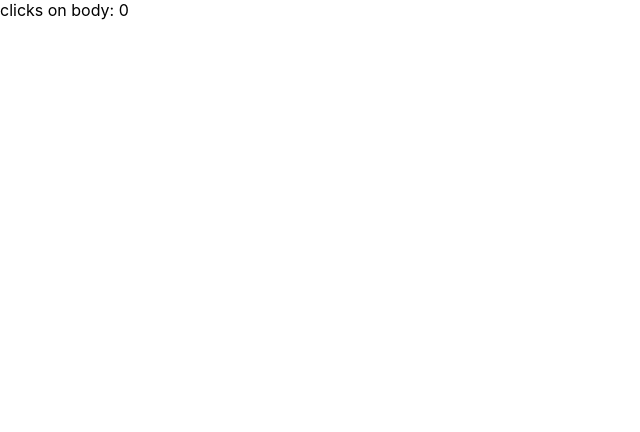
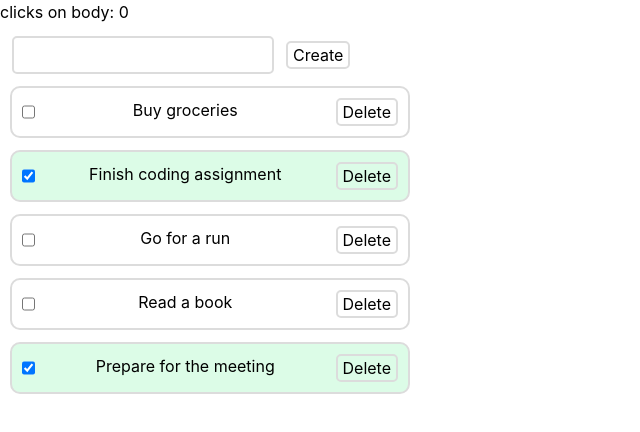
Before and after one commit to Yaroslav-Pa/freshcode-study, a React (Create React App) app: page / in a window 1280 px wide. Shown: the top 432 px of the page, without its empty margins (0-640 px from the left). Built offline with nearby package versions, Linux system fonts and the light colour scheme.

Commit message:
extra task done [custom hooks]

```diff
--- a/src/App.js
+++ b/src/App.js
@@ -1,11 +1,13 @@
 import React, { Component } from 'react';
 import './App.css';
 import Cliker from './components/Cliker';
+import Todos from './components/ToDos';
 class App extends Component {
   render() {
     return (
       <>
         <Cliker/>
+        <Todos/>
       </>
     );
   }
--- /dev/null
+++ b/src/components/ToDos/index.jsx
@@ -0,0 +1,118 @@
+import { Formik, Form, Field, ErrorMessage } from 'formik';
+import { useState } from 'react';
+import * as Yup from 'yup';
+import styles from './style.module.scss';
+const startTodos = [
+  {
+    id: 1,
+    task: 'Buy groceries',
+    completed: false,
+  },
+  {
+    id: 2,
+    task: 'Finish coding assignment',
+    completed: true,
+  },
+  {
+    id: 3,
+    task: 'Go for a run',
+    completed: false,
+  },
+  {
+    id: 4,
+    task: 'Read a book',
+    completed: false,
+  },
+  {
+    id: 5,
+    task: 'Prepare for the meeting',
+    completed: true,
+  },
+];
+
+const useToDos = (initialTodos) => {
+  const [todosArr, setTodosArr] = useState([...initialTodos]);
+
+  const createTodo = ({ task }) => {
+    const taskToAdd = {
+      id: Math.random(),
+      task,
+      completed: false,
+    };
+    setTodosArr((oldTodos) => [...oldTodos, taskToAdd]);
+  };
+
+  const setCompleted = (findId, value) => {
+    todosArr.find(({ id }) => findId === id).completed = value;
+    setTodosArr((oldTask) => [...oldTask]);
+    // setTodosArr((oldTask) =>
+    //   oldTask.map((task) => {
+    //     if (task.id === findId) {
+    //       task.completed = value;
+    //     }
+    //     return task;
+    //   })
+    // );
+  };
+
+  const deleteTask = (id) => {
+    const newArr = todosArr.filter((task) => task.id !== id);
+    setTodosArr(newArr);
+  };
+
+  return [todosArr, createTodo, setCompleted, deleteTask];
+};
+
+function Todos() {
+  const [todos, createTask, updateTask, deleteTask] = useToDos(startTodos);
+
+  const validation = Yup.object({
+    task: Yup.string()
+      .min(1, 'Must be 1 character or more')
+      .max(30, 'Must be 30 characters or less')
+      .required('Required'),
+  });
+
+  return (
+    <section>
+      <Formik
+        initialValues={{ task: '' }}
+        validationSchema={validation}
+        onSubmit={createTask}
+      >
+        <Form className="flex gap-3 m-3 items-center">
+          <Field type="text" name="task" />
+          <ErrorMessage name="task" component="div" className="text-red-400" />
+          <button type="submit">Create</button>
+        </Form>
+      </Formik>
+      <div className="flex flex-col gap-3">
+        {todos.map(({ id, task, completed }) => (
+          <section
+            key={id}
+            className={styles.toDoBlock + (completed ? ' bg-green-100' : '')}
+          >
+            <input
+              type="checkbox"
+              name="isCompleted"
+              checked={completed}
+              onChange={(e) => {
+                updateTask(id, e.target.checked);
+              }}
+            />
+            <h1>{task}</h1>
+            <button
+              onClick={() => {
+                deleteTask(id);
+              }}
+            >
+              Delete
+            </button>
+          </section>
+        ))}
+      </div>
+    </section>
+  );
+}
+
+export default Todos;
--- /dev/null
+++ b/src/components/ToDos/style.module.scss
@@ -0,0 +1,30 @@
+$color:gainsboro;
+$border: 2px solid $color;
+
+input {
+  border: $border;
+  border-radius: 5px;
+  padding: 5px;
+}
+button{
+  border: $border;
+  border-radius: 5px;
+  padding: 0 5px;
+  transition: all .1s;
+  &:hover{
+    background-color: $color;
+  }
+}
+
+.toDoBlock{
+  display: flex;
+  flex-direction: row;
+  gap: 10px;
+  padding: 10px;
+  border: $border;
+  width: 400px;
+  border-radius: 10px;
+  margin: 0 10px;
+  justify-content: space-between;
+  transition: all .1s;
+}
--- a/src/index.css
+++ b/src/index.css
@@ -1,3 +1,7 @@
+@tailwind base;
+@tailwind components;
+@tailwind utilities;
+
 body {
   margin: 0;
   font-family: -apple-system, BlinkMacSystemFont, 'Segoe UI', 'Roboto', 'Oxygen',
--- /dev/null
+++ b/tailwind.config.js
@@ -0,0 +1,10 @@
+/** @type {import('tailwindcss').Config} */
+module.exports = {
+  content: [
+    "./src/**/*.{js,jsx,ts,tsx}",
+  ],
+  theme: {
+    extend: {},
+  },
+  plugins: [],
+}
```
Also changed, not shown: package.json (+6 -1 lines), public/todos.json (added, +27 -0 lines), 1 other file (tests, documents, lock files or other folders).
